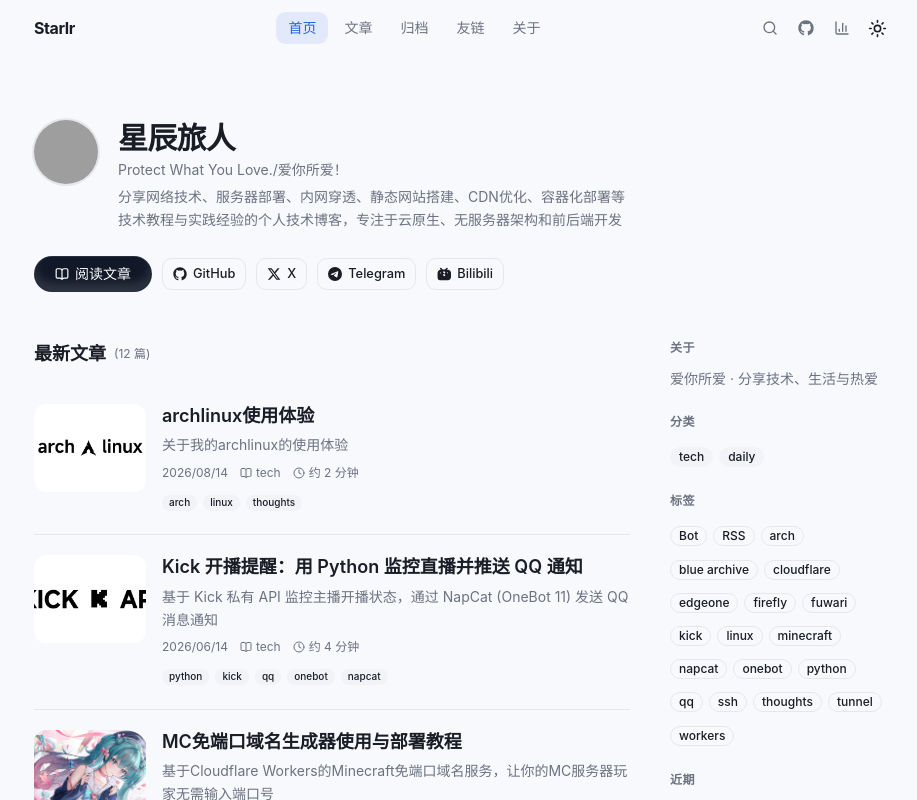
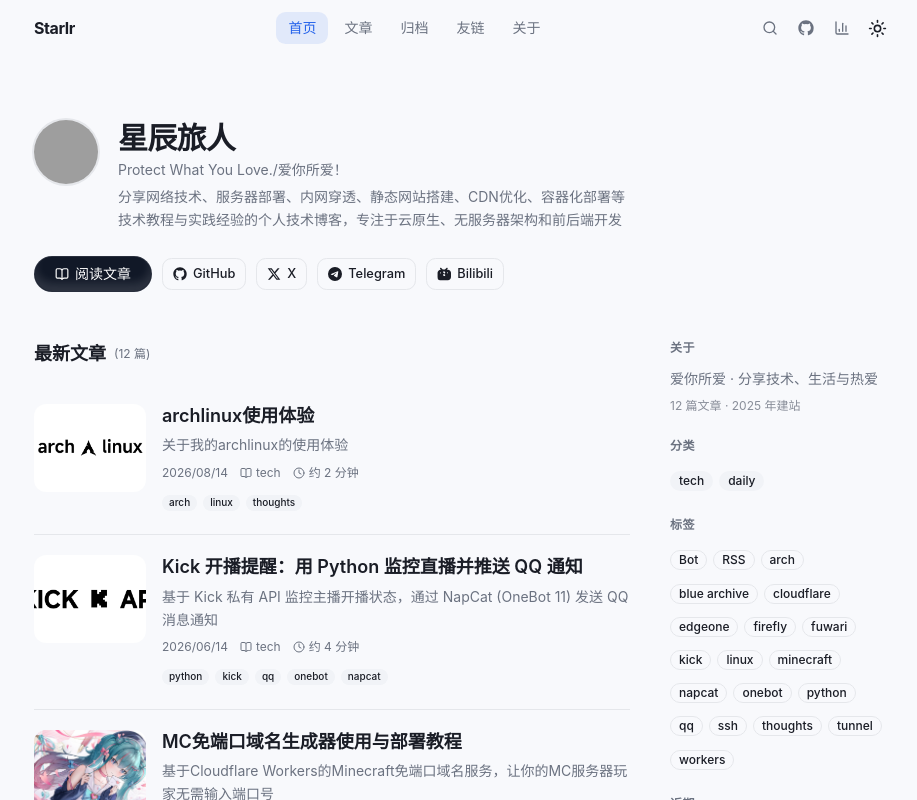
Before and after one commit to wwwaaa123122/react-blog, a React (Vite) app: page / in a window 1280 px wide. Shown: the top 800 px of the page, without its empty margins (176-1093 px from the left). Built offline with nearby package versions, Linux system fonts and the light colour scheme; grey boxes are pictures that could not be loaded.

Commit message:
ux: 首页侧栏关于区块补充站点统计（文章数 · 建站年份），启用此前闲置的 siteConfig.since

```diff
--- a/src/pages/Home.tsx
+++ b/src/pages/Home.tsx
@@ -255,6 +255,9 @@
               <p className="text-sm text-muted-foreground leading-relaxed">
                 {siteConfig.subtitle} · 分享技术、生活与热爱
               </p>
+              <p className="mt-2 text-xs text-muted-foreground/80">
+                {publishedPosts.length} 篇文章 · {siteConfig.since} 年建站
+              </p>
             </div>
 
             {/* Categories */}
```
